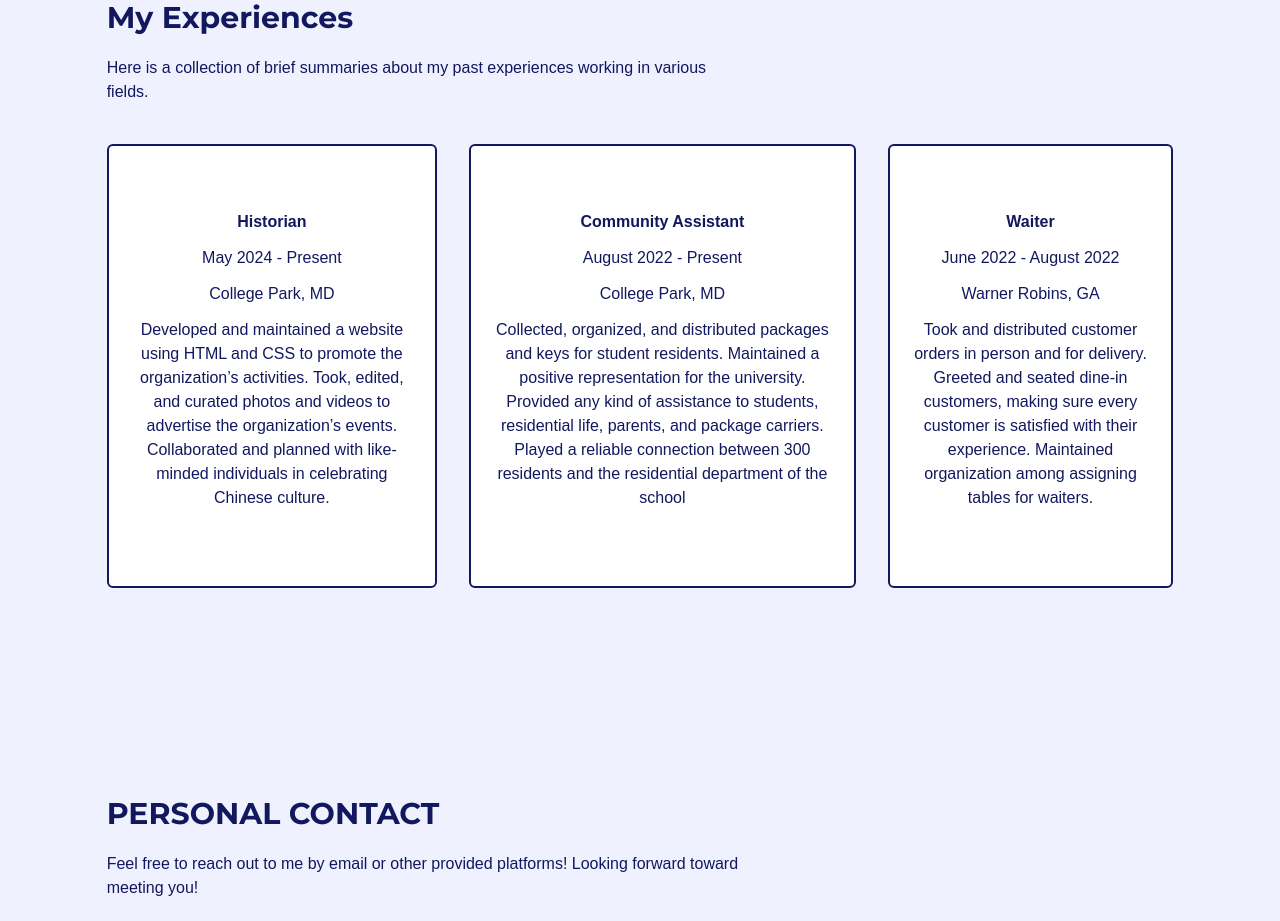
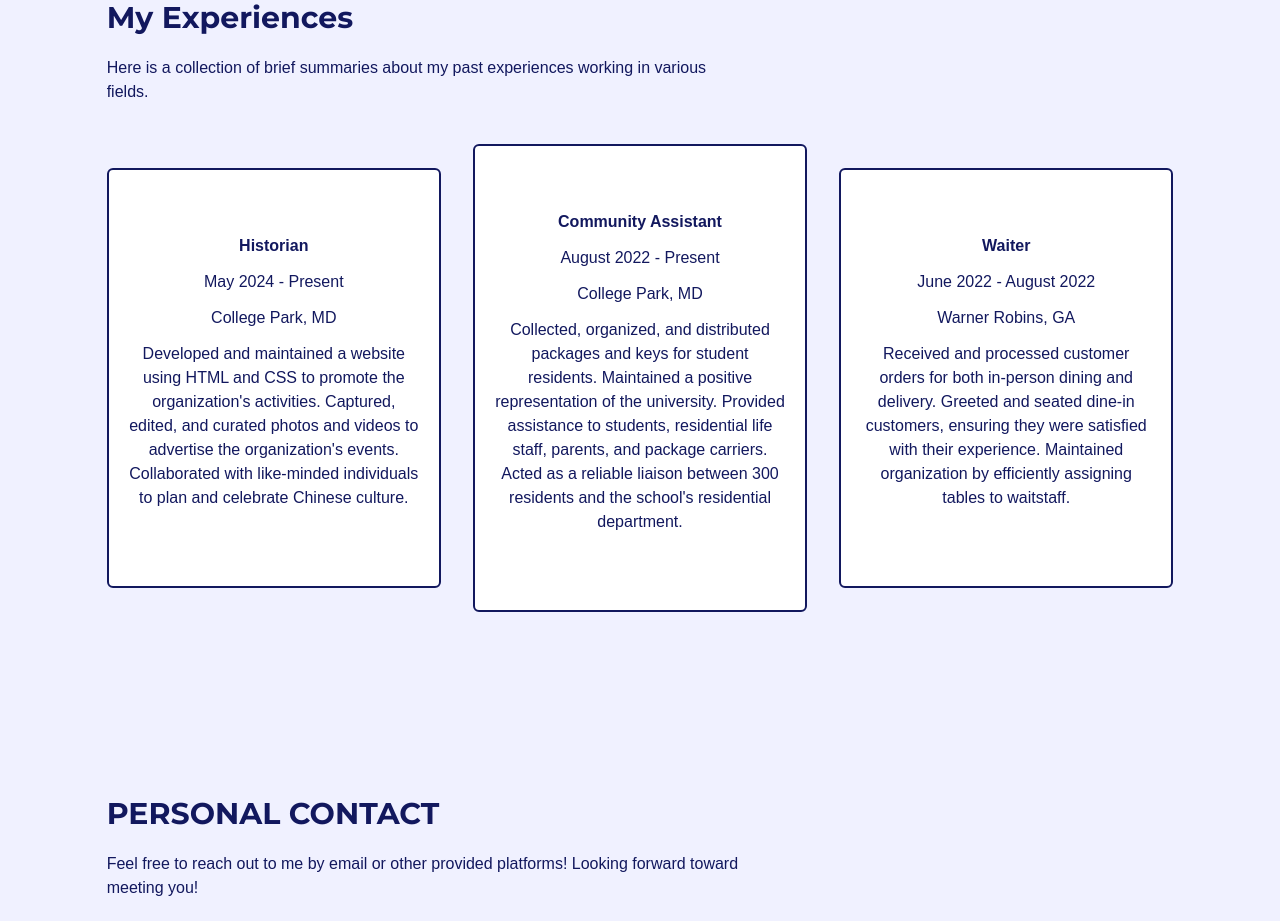
Before and after one commit to Renso0425/personal-website, a React (Vite) app: page / in a window 1280 px wide. Shown: the part 3100-4021 px from the top of the page. Built offline with nearby package versions, Linux system fonts and the light colour scheme.

Commit message:
Update index.tsx

```diff
--- a/src/scenes/experiences/index.tsx
+++ b/src/scenes/experiences/index.tsx
@@ -9,19 +9,19 @@ const experiences: Array<ExperienceType> = [
         title: "Historian",
         time: "May 2024 - Present",
         place: "College Park, MD",
-        description: "Developed and maintained a website using HTML and CSS to promote the organization’s activities. Took, edited, and curated photos and videos to advertise the organization’s events. Collaborated and planned with like-minded individuals in celebrating Chinese culture."
+        description: "Developed and maintained a website using HTML and CSS to promote the organization's activities. Captured, edited, and curated photos and videos to advertise the organization's events. Collaborated with like-minded individuals to plan and celebrate Chinese culture."
     },
     {
         title: "Community Assistant",
         time: "August 2022 - Present ",
         place: "College Park, MD",
-        description: "Collected, organized, and distributed packages and keys for student residents. Maintained a positive representation for the university. Provided any kind of assistance to students, residential life, parents, and package carriers. Played a reliable connection between 300 residents and the residential department of the school"
+        description: "Collected, organized, and distributed packages and keys for student residents. Maintained a positive representation of the university. Provided assistance to students, residential life staff, parents, and package carriers. Acted as a reliable liaison between 300 residents and the school's residential department."
     },
     {
         title: "Waiter",
         time: "June 2022 - August 2022",
         place: "Warner Robins, GA",
-        description: "Took and distributed customer orders in person and for delivery. Greeted and seated dine-in customers, making sure every customer is satisfied with their experience. Maintained organization among assigning tables for waiters."
+        description: "Received and processed customer orders for both in-person dining and delivery. Greeted and seated dine-in customers, ensuring they were satisfied with their experience. Maintained organization by efficiently assigning tables to waitstaff."
     },
 ];
 
@@ -65,7 +65,7 @@ const Experiences = ({ setSelectedPage }: Props) => {
             {/* Experiences */}
             {/*md means when it goes to a bigger screen*/}
             <motion.div
-                className="mt-5 items-center justify-between gap-8 md:flex"
+                className="mt-5 items-center justify-between gap-8 md:grid md:grid-cols-3"
                 initial="hidden"
                 whileInView="visible"
                 viewport={{ once: false, amount: 0.5}}
```
